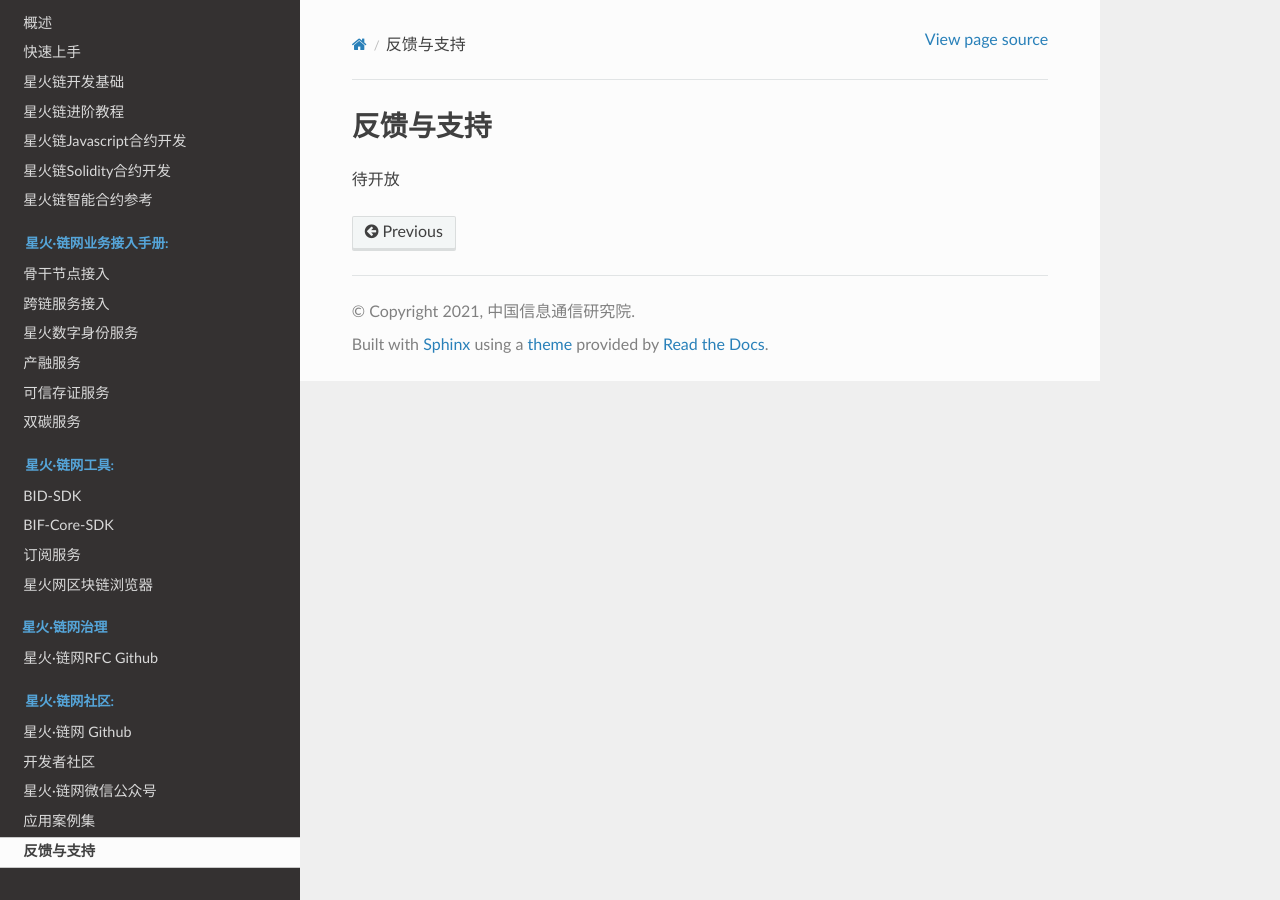
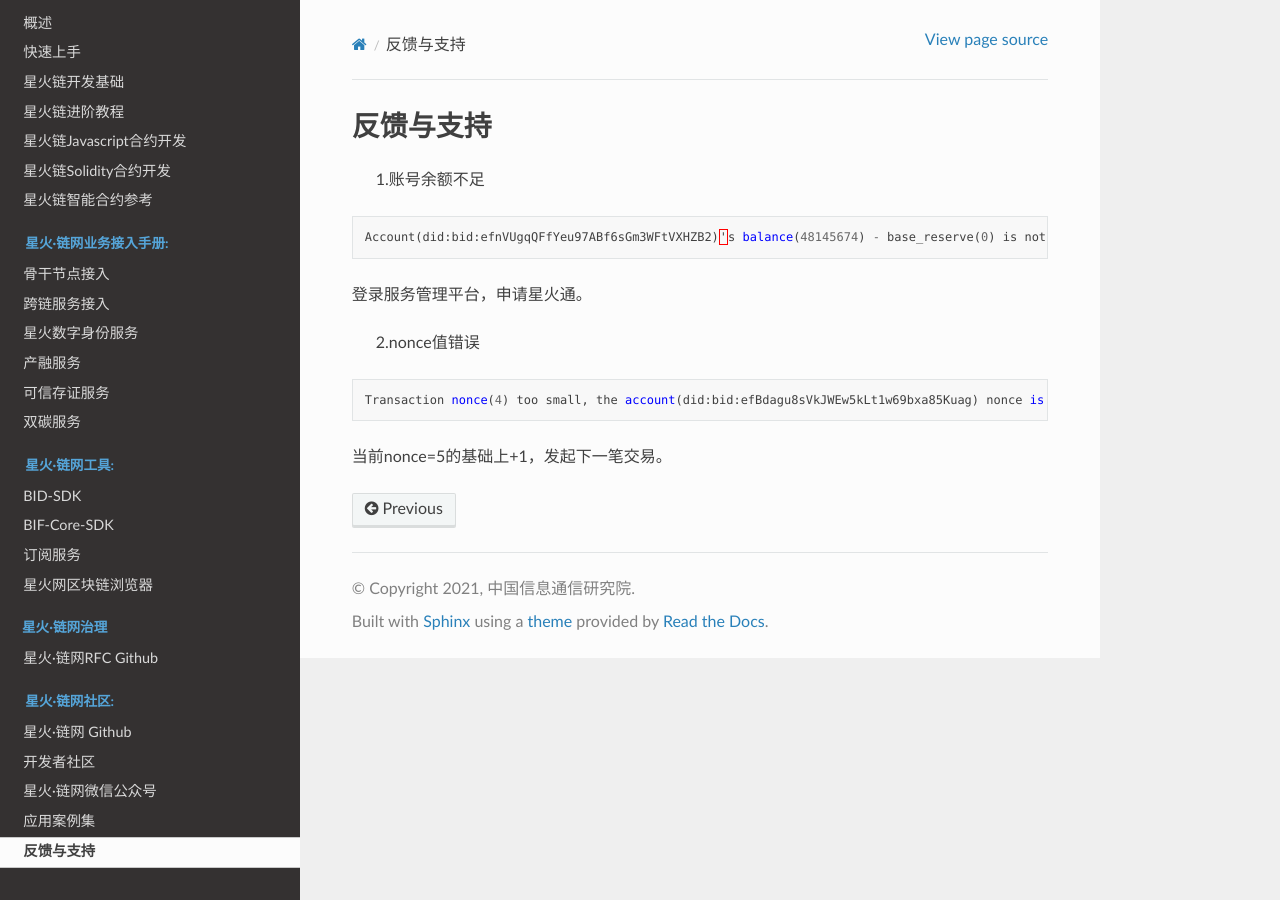
Before and after one commit to caict-4iot-dev/bif-doc, a Sphinx documentation site: the page built from docs/source/community/support.md, in a window 1280 px wide. Built offline with Sphinx 7.4.7 and the Read the Docs theme 2.0.0, drawn with Linux system fonts in a browser that asks for light colours.

Commit message:
mod support file

````diff
--- a/docs/source/community/support.md
+++ b/docs/source/community/support.md
@@ -1,3 +1,17 @@
 # 反馈与支持
 
-待开放
+> 1.账号余额不足
+
+```java
+Account(did:bid:efnVUgqQFfYeu97ABf6sGm3WFtVXHZB2)'s balance(48145674) - base_reserve(0) is not enough for payment (100000000)
+```
+
+登录服务管理平台，申请星火通。
+
+> 2.nonce值错误
+
+```java
+Transaction nonce(4) too small, the account(did:bid:efBdagu8sVkJWEw5kLt1w69bxa85Kuag) nonce is (5)
+```
+
+当前nonce=5的基础上+1，发起下一笔交易。
````
Also changed, not shown: docs/source/_static/images/image-20220613173444612.png (deleted).
